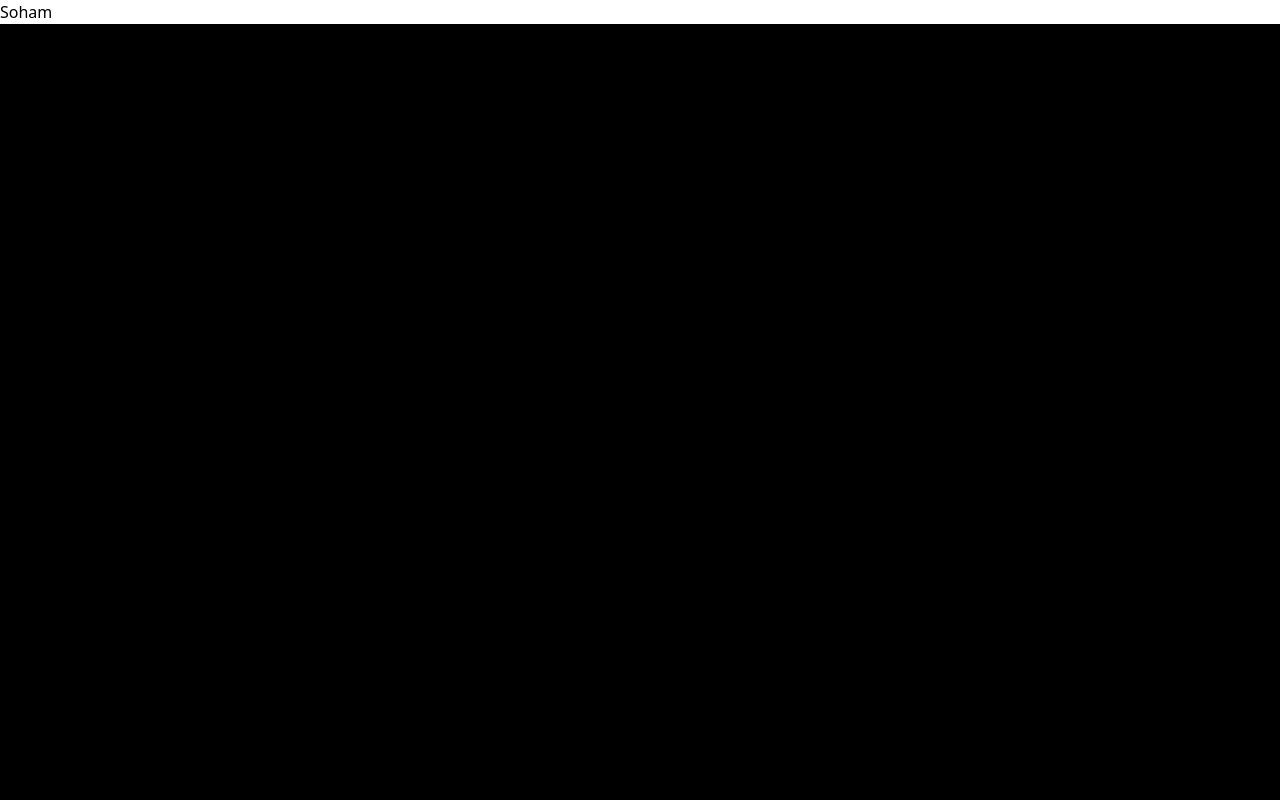
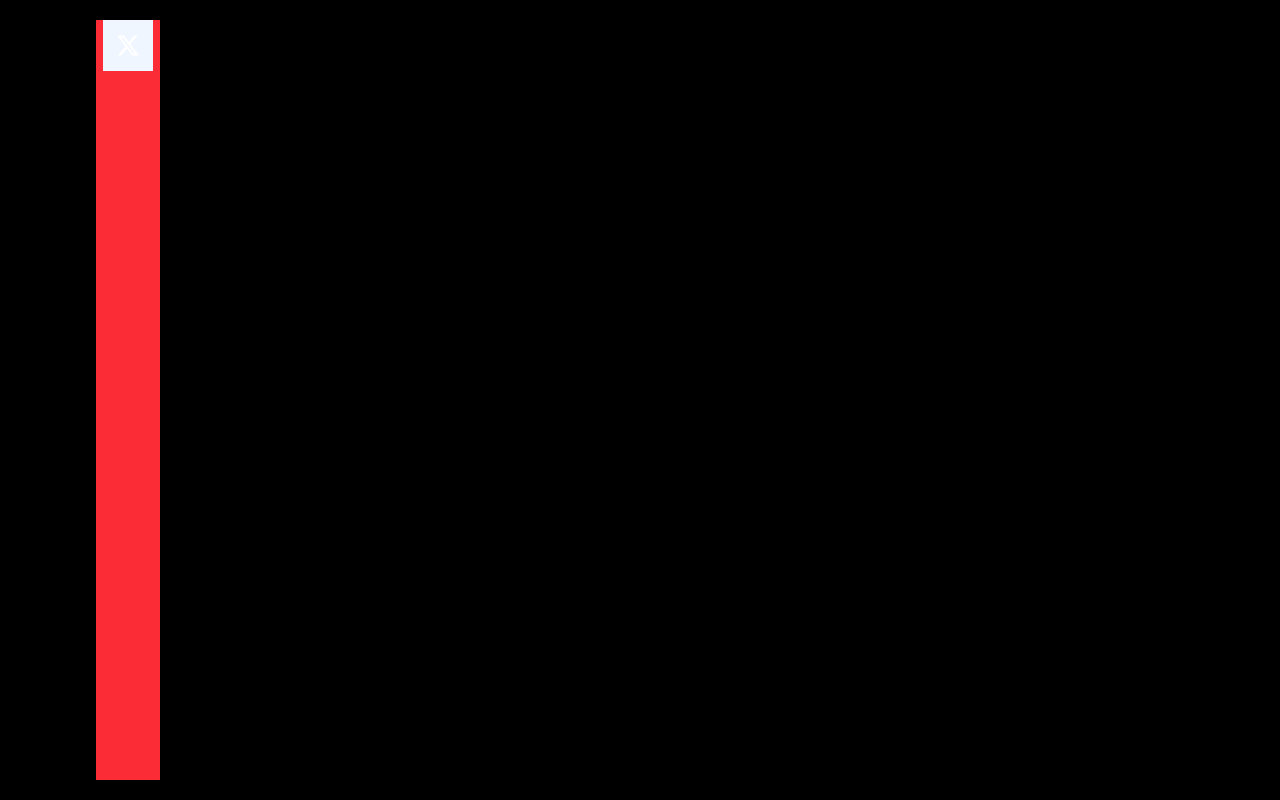
Before and after one commit to ModiSoham97/Project-3-X.com-Twitter-Web-Responsive-UIclone-Using-Tailwind-Css, a website: page index.html in a window 1280 px wide. Drawn offline with Linux system fonts and the light colour scheme.

Commit message:
1st commit

```diff
--- a/index.html
+++ b/index.html
@@ -1,16 +1,25 @@
 <!DOCTYPE html>
 <html lang="en">
+
 <head>
     <meta charset="UTF-8">
     <meta name="viewport" content="width=device-width, initial-scale=1.0">
     <title>Document</title>
     <link rel="stylesheet" href="/src/output.css">
 </head>
+
 <body class="bg-black">
-    <nav>
-        <div class="bg-white">
-            Soham
+    <Main class="flex w-[85vw] m-auto">
+        <div class="navbar flex h-[100vh] ">
+            <nav class="flex flex-col w-[5vw] h-[95vh] bg-red-500 items-center m-auto">
+                <div class="logo flex w-[50.67px] h-[50.67px] bg-blue-50 justify-center">
+                    <img src="assets/xlogo.svg" width="24.38px" alt="logo">
+                </div>
+            </nav>
         </div>
-    </nav>
+        <div class=""></div>
+        <div class=""></div>
+    </Main>
 </body>
+
 </html>
--- a/package.json
+++ b/package.json
@@ -4,7 +4,8 @@
   "description": "",
   "main": "index.js",
   "scripts": {
-    "test": "echo \"Error: no test specified\" && exit 1"
+    "test": "echo \"Error: no test specified\" && exit 1",
+    "build": "npx @tailwindcss/cli -i ./src/input.css -o ./src/output.css --watch"
   },
   "keywords": [],
   "author": "",
```
Also changed, not shown: assets/grok.svg (added), assets/home.svg (added), assets/leaf.svg (added), assets/messages.svg (added), assets/more.svg (added), assets/notification.svg (added), assets/profile.svg (added), assets/search.svg (added), assets/xlogo.svg (added), src/output.css.
